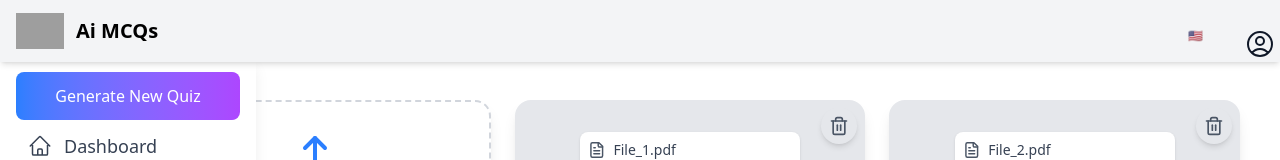
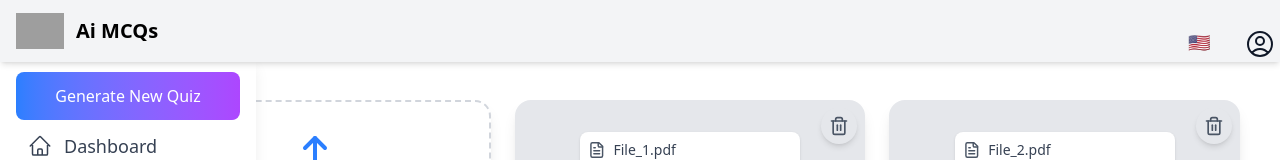
Before and after one commit to khanali454/quizgen, a React (Vite) app in the folder user-site/: page /User-Dashbord/all-files in a window 1280 px wide. Shown: the top 160 px of the page. Built offline with nearby package versions, Linux system fonts and the light colour scheme; grey boxes are pictures that could not be loaded.

Commit message:
landing page fix

```diff
--- a/user-site/src/components/SidebarWithBurgerMenu.jsx
+++ b/user-site/src/components/SidebarWithBurgerMenu.jsx
@@ -84,8 +84,8 @@ export function SidebarWithBurgerMenu() {
 
         <div className="flex items-center gap-4">
           {/* Language Selector Dropdown */}
-          <Menu as="div" className="relative">
-            <Menu.Button as={IconButton} variant="text">
+          <Menu as="div" className=" relative">
+            <Menu.Button as={IconButton} variant="text" className="text-lg">
               {selectedLanguage === 'en' ? '🇺🇸' : '🇸🇦'}
             </Menu.Button>
             <Menu.Items className="absolute right-0 mt-2 w-48 origin-top-right bg-white rounded-lg shadow-lg focus:outline-none">
```
